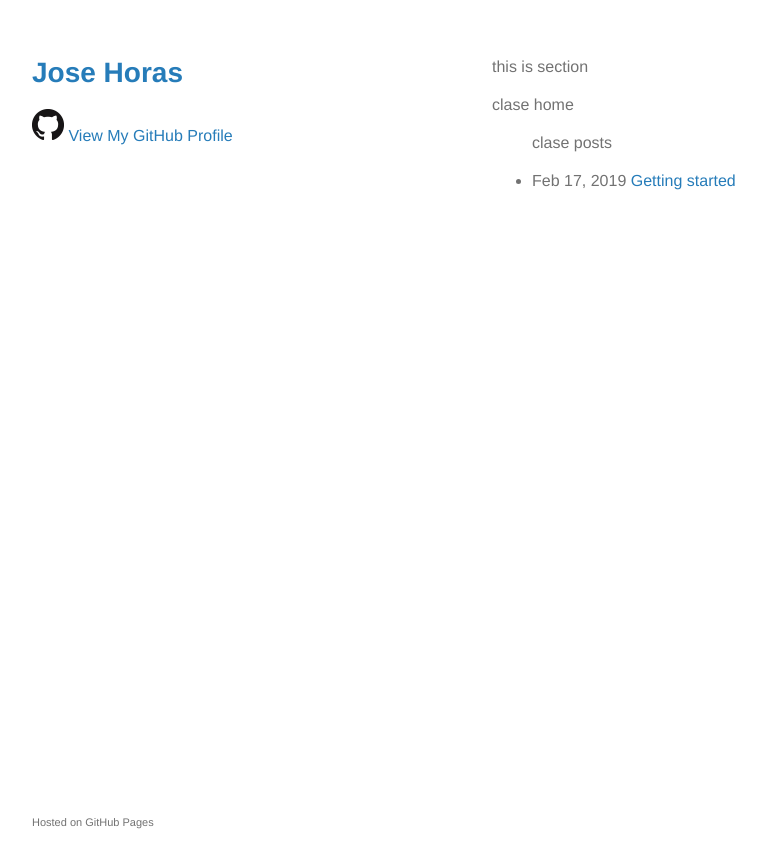
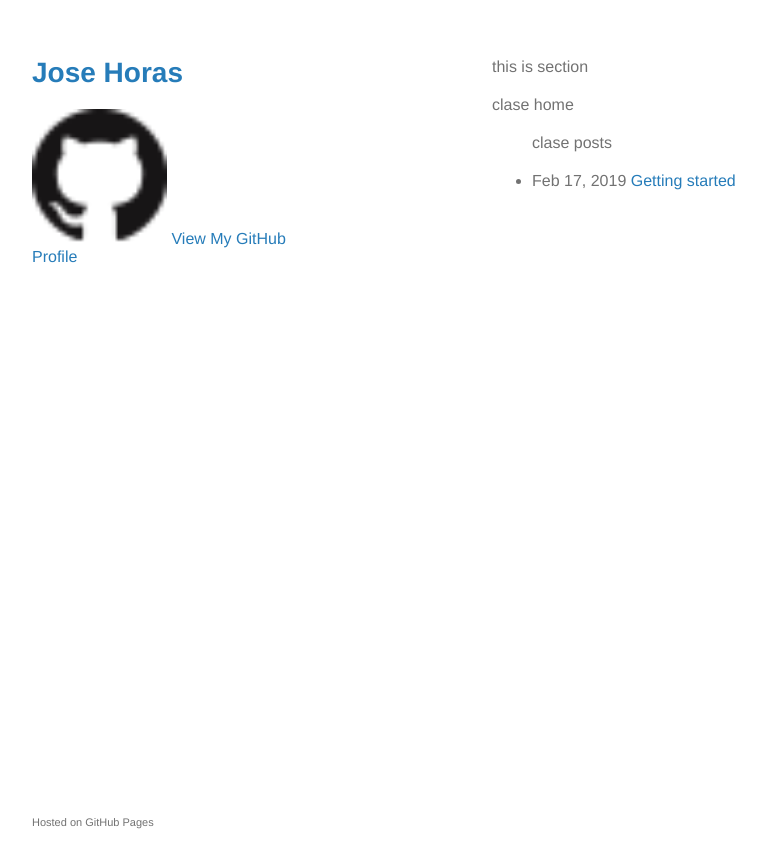
Before and after one commit to josehoras/josehoras.github.io, a Jekyll site: the page built from index.html, in a window 1280 px wide. Shown: the top 868 px of the page, without its empty margins (128-894 px from the left). Built offline with Jekyll 4.4.1, drawn with Linux system fonts in a browser that asks for light colours; the repository's description, which GitHub fills in, is left out.

Commit message:
Update default.html

```diff
--- a/_layouts/default.html
+++ b/_layouts/default.html
@@ -17,7 +17,7 @@
 
         {% if site.github.is_user_page %}
         <p class="view">
-          <img src="assets/GitHub-Mark-32px.png" alt="w">
+          <img src="assets/GitHub-Mark-32px.png" alt="w" width=50% height=50% >
           <a href="{{ site.github.owner_url }}">View My GitHub Profile</a></p>
         {% endif %}
       </header>
```
